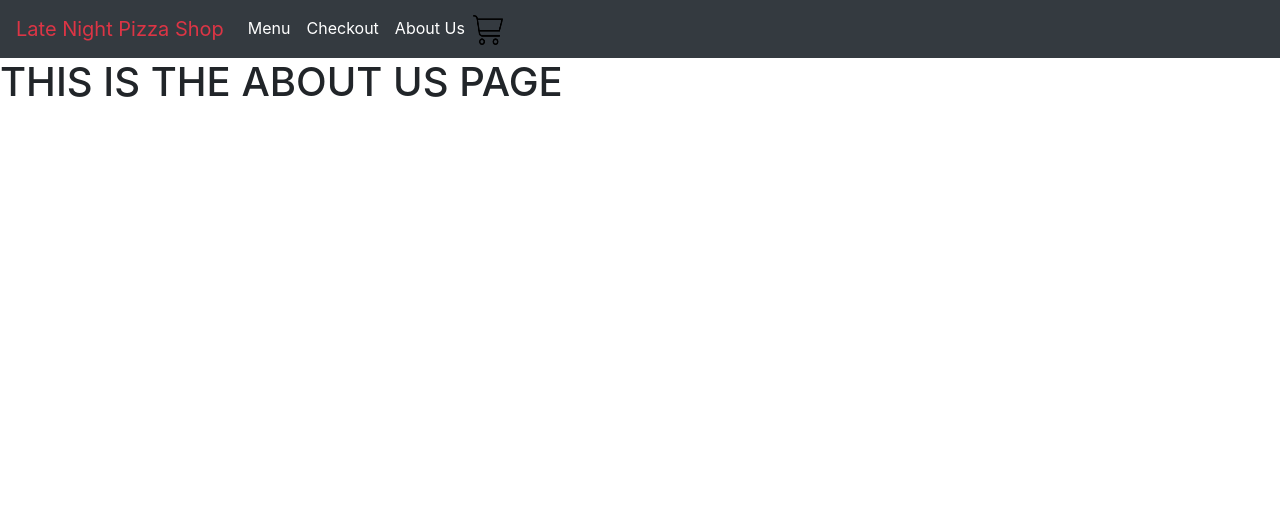
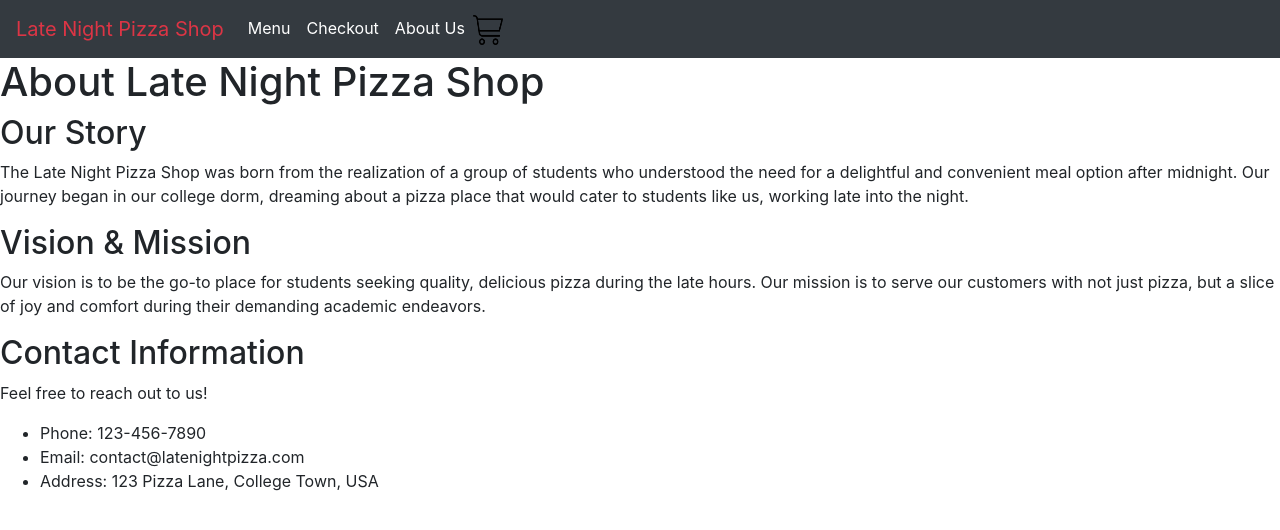
Before and after one commit to limbo25/412-group-project, a React (Create React App) app in the folder client/: page /aboutus in a window 1280 px wide. Shown: the top 530 px of the page. Built offline with nearby package versions, Linux system fonts and the light colour scheme; a small style sheet from the web is missing.

Commit message:
added about us page

```diff
--- a/client/src/components/AboutUs.js
+++ b/client/src/components/AboutUs.js
@@ -3,9 +3,32 @@ import React from "react";
 const AboutUs = () => {
     return(
         <>
-            <div className="bg-black">
-                <h1> THIS IS THE ABOUT US  PAGE  </h1>
-            </div>
+             <div className="about-us">
+            <h1>About Late Night Pizza Shop</h1>
+            <section className="story">
+                <h2>Our Story</h2>
+                <p>
+                    The Late Night Pizza Shop was born from the realization of a group of students who understood the need for a delightful and convenient meal option after midnight. Our journey began in our college dorm, dreaming about a pizza place that would cater to students like us, working late into the night.
+                </p>
+            </section>
+            <section className="vision-mission">
+                <h2>Vision & Mission</h2>
+                <p>
+                    Our vision is to be the go-to place for students seeking quality, delicious pizza during the late hours. Our mission is to serve our customers with not just pizza, but a slice of joy and comfort during their demanding academic endeavors.
+                </p>
+            </section>
+            <section className="contact-info">
+                <h2>Contact Information</h2>
+                <p>
+                    Feel free to reach out to us!
+                </p>
+                <ul>
+                    <li>Phone: 123-456-7890</li>
+                    <li>Email: contact@latenightpizza.com</li>
+                    <li>Address: 123 Pizza Lane, College Town, USA</li>
+                </ul>
+            </section>
+        </div>
         </>
     );
 }
```
